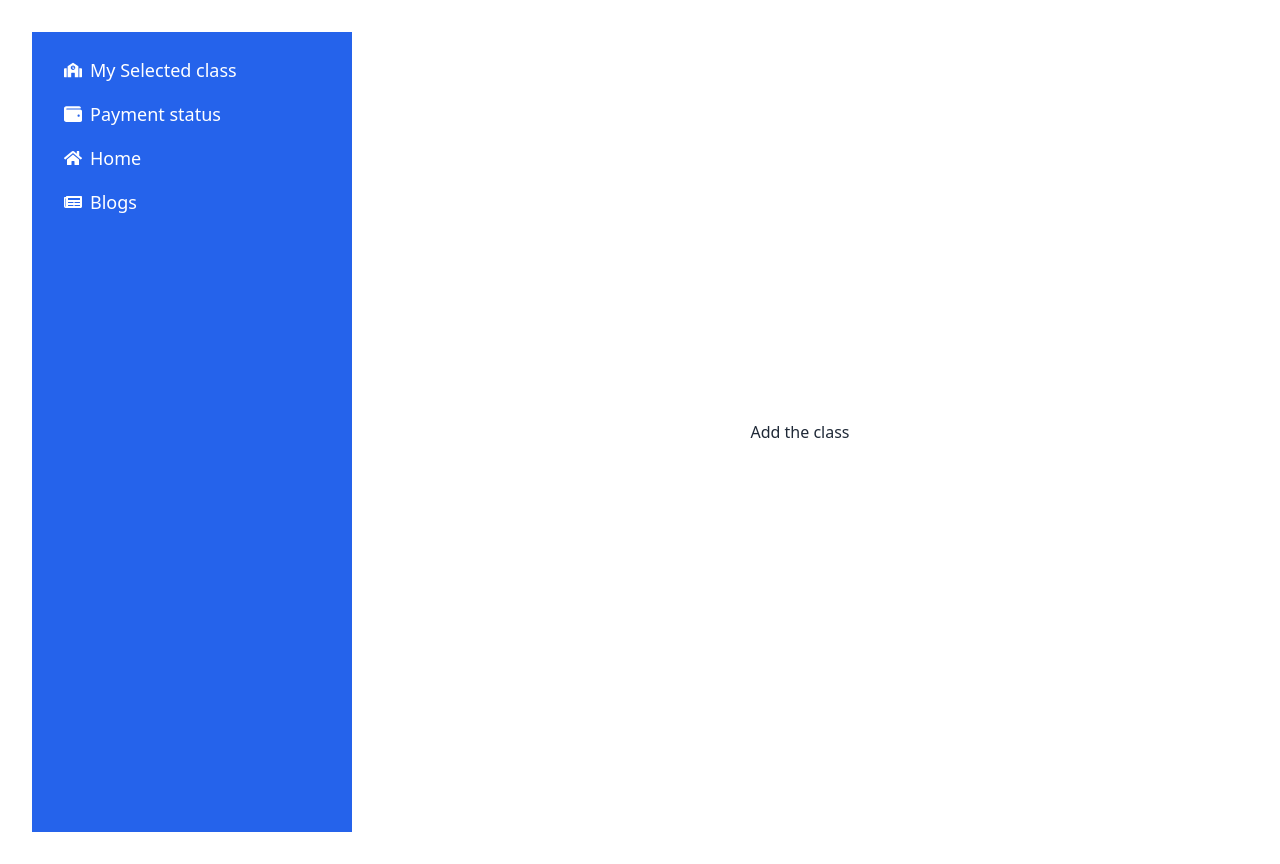
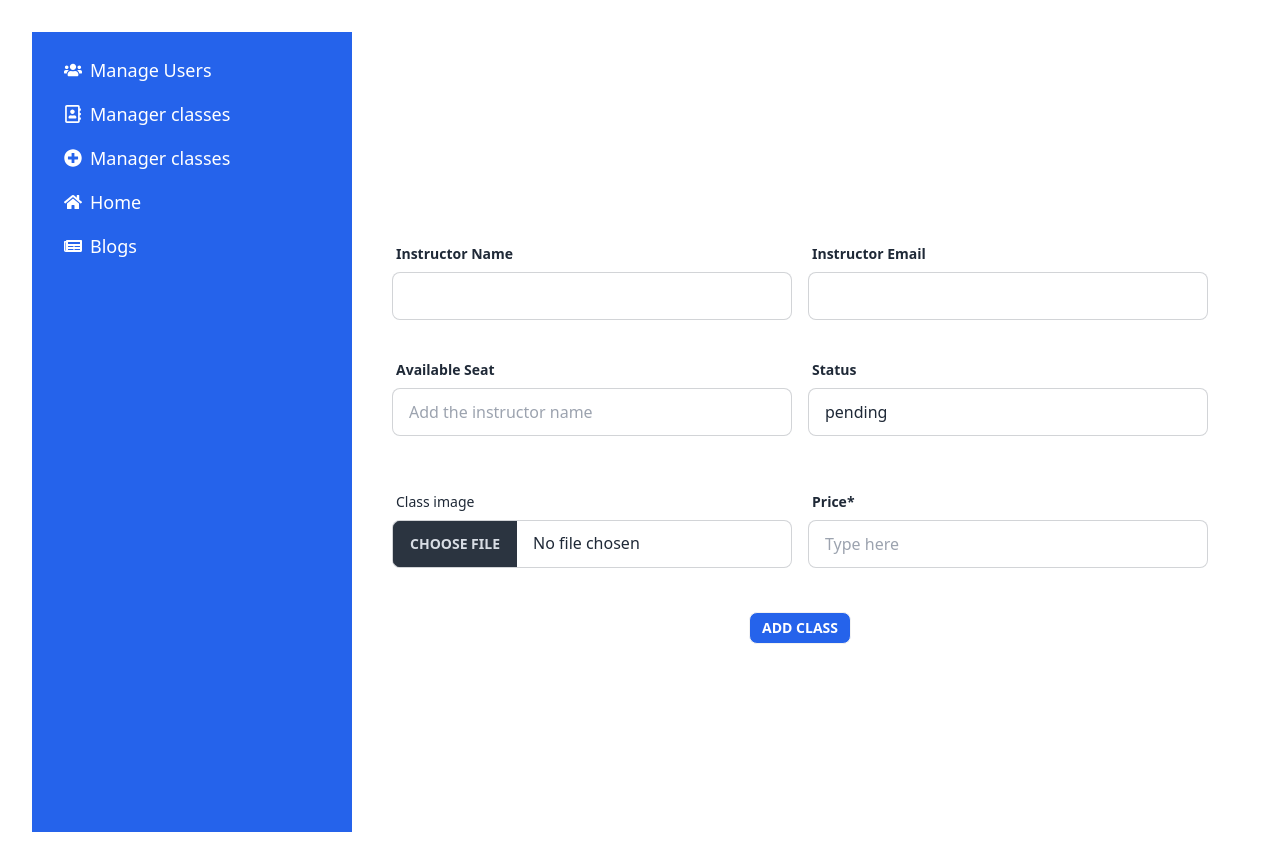
Before and after one commit to Rayvi-Ahmed/summer-rythm-client, a React (Vite) app: page /dashboard/addClass in a window 1280 px wide. Built offline with nearby package versions, Linux system fonts and the light colour scheme; no server answers.

Commit message:
added new classes from instructor dashboard

```diff
--- a/src/Hooks/UseAdminHooks/useAdmin.jsx
+++ b/src/Hooks/UseAdminHooks/useAdmin.jsx
@@ -9,8 +9,9 @@ const useAdmin = () => {
     const { data: isAdmin, loading: isAdminLoading } = useQuery({
         queryKey: ['isAdmin', user?.email],
         queryFn: async () => {
-            const res = await axiosSecure.get(`/student/admin/${user.email}`)
+            const res = await axiosSecure.get(`/student/admin/${user?.email}`)
             return res.data.admin
+
         }
     })
     return [isAdmin, isAdminLoading]
--- a/src/Layout/Dashboard/AllStudent/AllStudent.jsx
+++ b/src/Layout/Dashboard/AllStudent/AllStudent.jsx
@@ -1,6 +1,7 @@
 import { useQuery } from "@tanstack/react-query";
 import Swal from "sweetalert2";
 import useSecuireAxios from "../../../Hooks/SecuireAxios/useSecuireAxios";
+import { FaTrash } from "react-icons/fa";
 
 const AllStudent = () => {
     const [axiosSecure] = useSecuireAxios()
@@ -15,7 +16,7 @@ const AllStudent = () => {
 
     const handleupdate = id => {
         fetch(`http://localhost:5000/student/admin/${id}`, {
-            method: "PATCH"
+            method: "PATCH",
         })
             .then(res => res.json())
             .then(data => {
@@ -33,6 +34,28 @@ const AllStudent = () => {
             })
 
     }
+    const handleDelete = (id) => {
+        fetch(`http://localhost:5000/student/admin/${id}`, {
+            method: "DELETE"
+        })
+            .then(res => res.json())
+            .then(data => {
+                console.log(data)
+                if (data.modifiedCount) {
+                    refetch()
+                    Swal.fire({
+                        position: 'top-end',
+                        icon: 'success',
+                        title: 'Admin / Instructor created',
+                        showConfirmButton: false,
+                        timer: 1500
+                    })
+                }
+            })
+
+    }
+
+
     return (
         <div className="w-full ml-5">
             <div>
@@ -49,6 +72,7 @@ const AllStudent = () => {
                             <th>Role</th>
                             <th>Instructor</th>
                             <th>Admin</th>
+                            <th>Delete</th>
                         </tr>
                     </thead>
                     <tbody>
@@ -57,16 +81,16 @@ const AllStudent = () => {
                                 <th>{index + 1}</th>
                                 <td>{user.name}</td>
                                 <td>{user.email}</td>
-                                <td onClick={() => handleupdate(user._id)}>{user.role === 'admin' ? 'admin' : 'student' && user.profassion === 'instructor' ? 'instructor' : 'student'}</td>
+                                <td>{user.role === 'admin' ? 'admin' : 'student'}</td>
 
-
-                                <td >{user.role === 'admin' ? <button disabled="disabled" className="btn btn-sm btn-warning">Admin</button> :
-                                    <button onClick={() => handleupdate(user._id)} className="btn btn-sm btn-warning">Make admin</button>
+                                <td >{user.role === 'admin' ? <button disabled="disabled" className="btn btn-sm ">Admin</button> :
+                                    <button onClick={() => handleupdate(user._id, 'admin')} className="btn btn-sm btn-warning">Make admin</button>
                                 }</td>
 
-                                <td >{user.profassion === 'instructor' ? <button disabled="disabled" className="btn btn-sm btn-primary">Instructor</button> :
-                                    <button onClick={() => handleupdate(user._id)} className="btn btn-sm btn-primary">Make Instructor</button>
+                                <td >{user.role === 'instructor' ? <button disabled="disabled" className="btn btn-sm btn-primary">Instructor</button> :
+                                    <button onClick={() => handleupdate(user._id, 'instructor')} className="btn btn-sm btn-primary">Make Instructor</button>
                                 }</td>
+                                <td><button onClick={() => handleDelete(user._id)} className="btn btn-sm bg-red-600 text-lg text-white"><FaTrash></FaTrash></button></td>
 
                             </tr>)
                         }
--- a/src/Layout/Dashboard/Dashboard.jsx
+++ b/src/Layout/Dashboard/Dashboard.jsx
@@ -1,5 +1,5 @@
 import { Link, Outlet } from "react-router-dom";
-import { FaUsers, FaRegAddressBook, FaHome, FaNewspaper, FaWallet, FaSchool } from "react-icons/fa";
+import { FaUsers, FaRegAddressBook, FaHome, FaNewspaper, FaWallet, FaSchool, FaRegCalendarPlus, FaPlusCircle } from "react-icons/fa";
 import useAdmin from "../../Hooks/UseAdminHooks/useAdmin";
 import useInstructor from "../../Hooks/useInstrctor/useInstructor";
 
@@ -23,24 +23,30 @@ const Dashboard = () => {
                     {
                         isAdmin ? <>
                             <li><Link to={'/dashboard/allStudent'}><FaUsers></FaUsers>Manage Users</Link></li>
-                            <li><Link to={'/dashboard/myClass'}><FaRegAddressBook></FaRegAddressBook> My classes</Link> </li>
+                            <li><Link to={'/dashboard/addclass'}><FaPlusCircle></FaPlusCircle> Add classes</Link> </li>
+                            <li><Link to={'/dashboard/myClass'}><FaRegAddressBook></FaRegAddressBook> Manage classes</Link> </li>
 
                             <div className="divider"></div>
                         </> :
                             <>
-                                <li><Link to={'/dashboard/selectedClass'} ><FaSchool></FaSchool> My Selected class</Link></li>
-                                <li><Link ><FaWallet></FaWallet> Payment status</Link></li>
+                                <li><Link to={'/dashboard/allStudent'}><FaUsers></FaUsers>Manage Users</Link></li>
+                                <li><Link to={'/dashboard/myClass'}><FaRegAddressBook></FaRegAddressBook> Manage  classes</Link> </li>
 
                             </> &&
+
                                 isInstructor ? <>
-                                <li><Link to={'/dashboard/allStudent'}><FaUsers></FaUsers>Heto={'/dashboard/payment'}llo user</Link></li>
+                                <li><Link to={'/dashboard/allStudent'}><FaRegCalendarPlus></FaRegCalendarPlus> Add Class</Link></li>
                                 <li><Link to={'/dashboard/myClass'}><FaRegAddressBook></FaRegAddressBook> My classes</Link> </li>
 
                                 <div className="divider"></div>
                             </> :
                                 <>
-                                    <li><Link to={'/dashboard/selectedClass'} ><FaSchool></FaSchool> My Selected class</Link></li>
-                                    <li><Link to={'/dashboard/payment'}><FaWallet></FaWallet> Payment status</Link></li>
+                                    {/* <li><Link to={'/dashboard/selectedClass'} ><FaSchool></FaSchool> My Selected class</Link></li>
+                                    <li><Link to={'/dashboard/payment'}><FaWallet></FaWallet> Payment status</Link></li> */}
+                                    <li><Link to={'/dashboard/allStudent'}><FaUsers></FaUsers>Manage Users</Link></li>
+                                    <li><Link to={'/dashboard/myClass'}><FaRegAddressBook></FaRegAddressBook> Manager classes</Link> </li>
+                                    <li><Link to={'/dashboard/addclass'}><FaPlusCircle></FaPlusCircle> Manager classes</Link> </li>
+
 
                                 </>
                     }
--- a/src/Layout/Dashboard/DashboardPages/addClasss/AddClass.jsx
+++ b/src/Layout/Dashboard/DashboardPages/addClasss/AddClass.jsx
@@ -1,8 +1,112 @@
+import { useContext } from 'react';
+import { useForm } from 'react-hook-form';
+import Swal from "sweetalert2";
+import { AuthContext } from '../../../../Provider/AuthProvider/AuthProvider';
+import useSecuireAxios from '../../../../Hooks/SecuireAxios/useSecuireAxios';
 
+const igm_hosting_token = import.meta.env.VITE_IMAGE_UPLAOD_TOKEN
 const AddClass = () => {
+    const [axiosSecure] = useSecuireAxios()
+    const { register, handleSubmit, reset } = useForm();
+    const img_Hosting_Link = `https://api.imgbb.com/1/upload?key=${igm_hosting_token}`
+    const { user } = useContext(AuthContext)
+
+
+    const onSubmit = data => {
+        console.log(data)
+        const formData = new FormData();
+        formData.append('image', data.image[0])
+
+        fetch(img_Hosting_Link, {
+            method: 'POST',
+            body: formData
+        })
+            .then(res => res.json())
+            .then(images => {
+                console.log(images)
+                if (images.success) {
+                    const imgUrl = images.data.display_url;
+                    const { name, email, seat, status, price } = data
+                    const addedClass = { name, email, seat, status, price: parseFloat(price), Imge: imgUrl }
+                    console.log(addedClass)
+                    axiosSecure.post('/classes', addedClass)
+                        .then(data => {
+                            console.log('posted new class', data.data)
+                            if (data.data.insertedId) {
+                                Swal.fire({
+                                    position: 'top-end',
+                                    icon: 'success',
+                                    title: 'Class added successfully',
+                                    showConfirmButton: false,
+                                    timer: 1500
+                                })
+
+                            }
+                        })
+
+                }
+            })
+    };
+
+
     return (
-        <div>
-            <h1>Add the class</h1>
+        <div className="w-full px-10">
+
+            <form onSubmit={handleSubmit(onSubmit)}>
+                <div className="flex my-4 items-center justify-center gap-4">
+                    <div className="form-control w-full mb-4">
+                        <label className="label">
+                            <span className="label-text font-semibold">Instructor Name</span>
+                        </label>
+                        <input defaultValue={user?.displayName} type="text"
+                            {...register("name", { required: true, maxLength: 120 })}
+                            className="input input-bordered w-full " />
+                    </div>
+                    <div className="form-control w-full mb-4">
+                        <label className="label">
+                            <span className="label-text font-semibold">Instructor Email</span>
+                        </label>
+                        <input defaultValue={user?.email} type="email"
+                            {...register("email", { required: true, maxLength: 120 })}
+                            className="input input-bordered w-full " />
+                    </div>
+                </div>
+                <div className="flex my-4 items-center justify-center gap-4">
+                    <div className="form-control w-full mb-4">
+                        <label className="label">
+                            <span className="label-text font-semibold">Available Seat</span>
+                        </label>
+                        <input placeholder='Add the instructor name' type="number"
+                            {...register("seat", { required: true, maxLength: 120 })}
+                            className="input input-bordered w-full " />
+                    </div>
+                    <div className="form-control w-full mb-4">
+                        <label className="label">
+                            <span className="label-text font-semibold">Status</span>
+                        </label>
+                        <input defaultValue={'pending'} type="text"
+                            {...register("status", { required: true, maxLength: 120 })}
+                            className="input input-bordered w-full " />
+                    </div>
+                </div>
+                <div className="flex my-4 items-center justify-center">
+                    <div className="form-control w-full my-4">
+                        <label className="label">
+                            <span className="label-text">Class image</span>
+                        </label>
+                        <input type="file" {...register("image", { required: true })} className="file-input file-input-bordered w-full " />
+                    </div>
+                    <div className="form-control w-full ml-4">
+                        <label className="label">
+                            <span className="label-text font-semibold">Price*</span>
+                        </label>
+                        <input type="number" {...register("price", { required: true })} placeholder="Type here" className="input input-bordered w-full " />
+                    </div>
+                </div>
+
+
+                <input className="btn btn-sm bg-blue-600 text-white mt-3" type="submit" value="Add Class" />
+            </form>
         </div>
     );
 };
```
